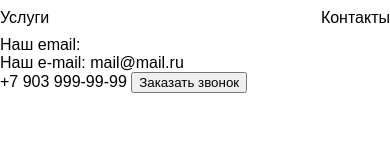
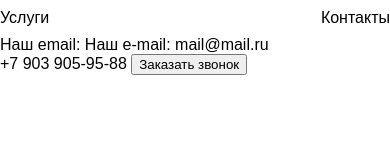
Before and after one commit to kirteri/new-project, a plain HTML site: page app/index.html in a window 390 px wide. Drawn offline with Linux system fonts and the light colour scheme.

Commit message:
phone number changed

```diff
--- a/app/index.html
+++ b/app/index.html
@@ -17,12 +17,12 @@
         </nav>
         <div>
             Наш email: <a href="mailto:gmail@mail.ru"
-        </nav>
-        <div>
+
+            <div>
             Наш e-mail: <a href="mailto:mail@mail.ru">mail@mail.ru</a>
         </nav>
         <div>
-            <a href="tel:+79039999999">+7 903 999-99-99</a>
+            <a href="tel:+79039999999">+7 903 905-95-88</a>
             <button>Заказать звонок</button>
         </div>
     </header>
```
